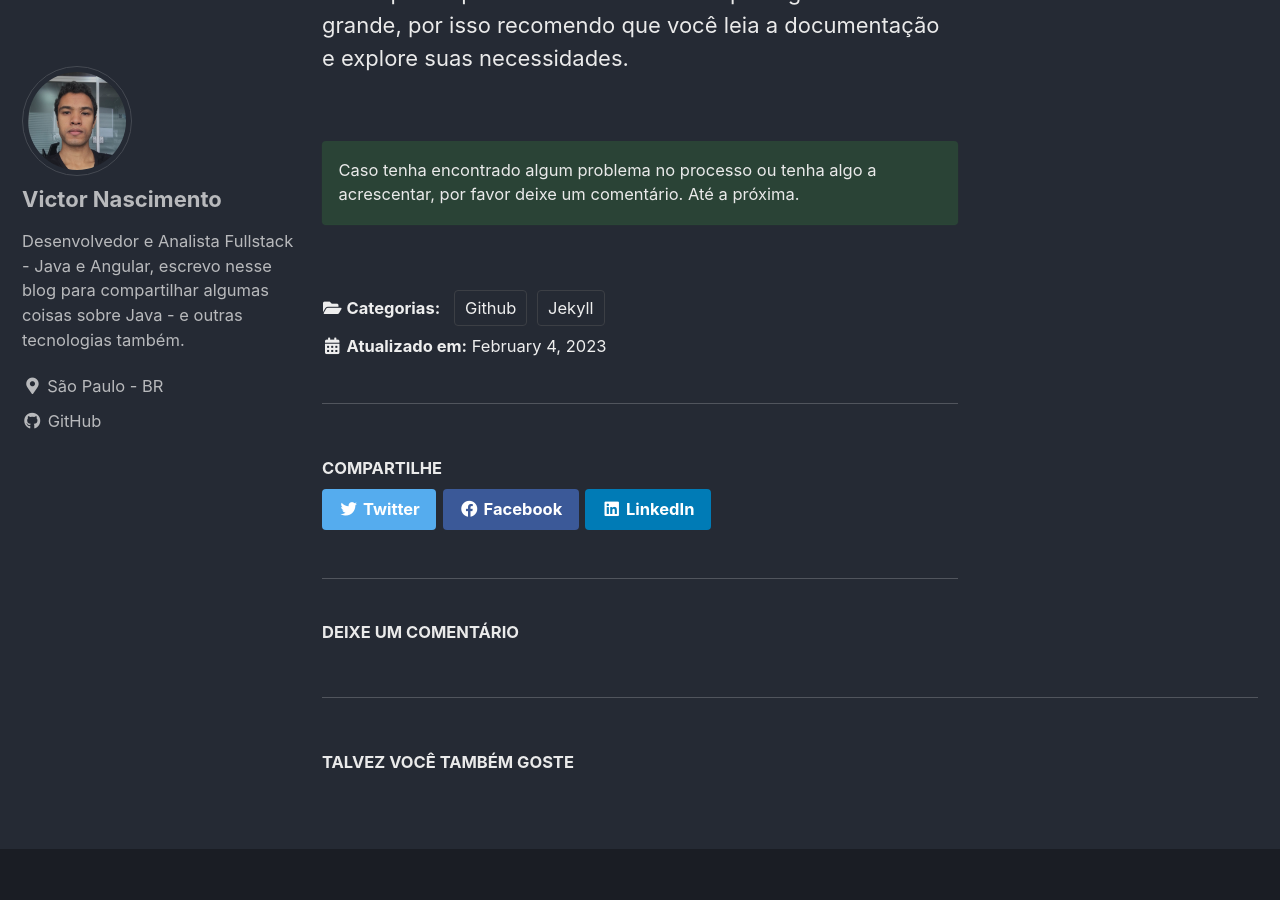
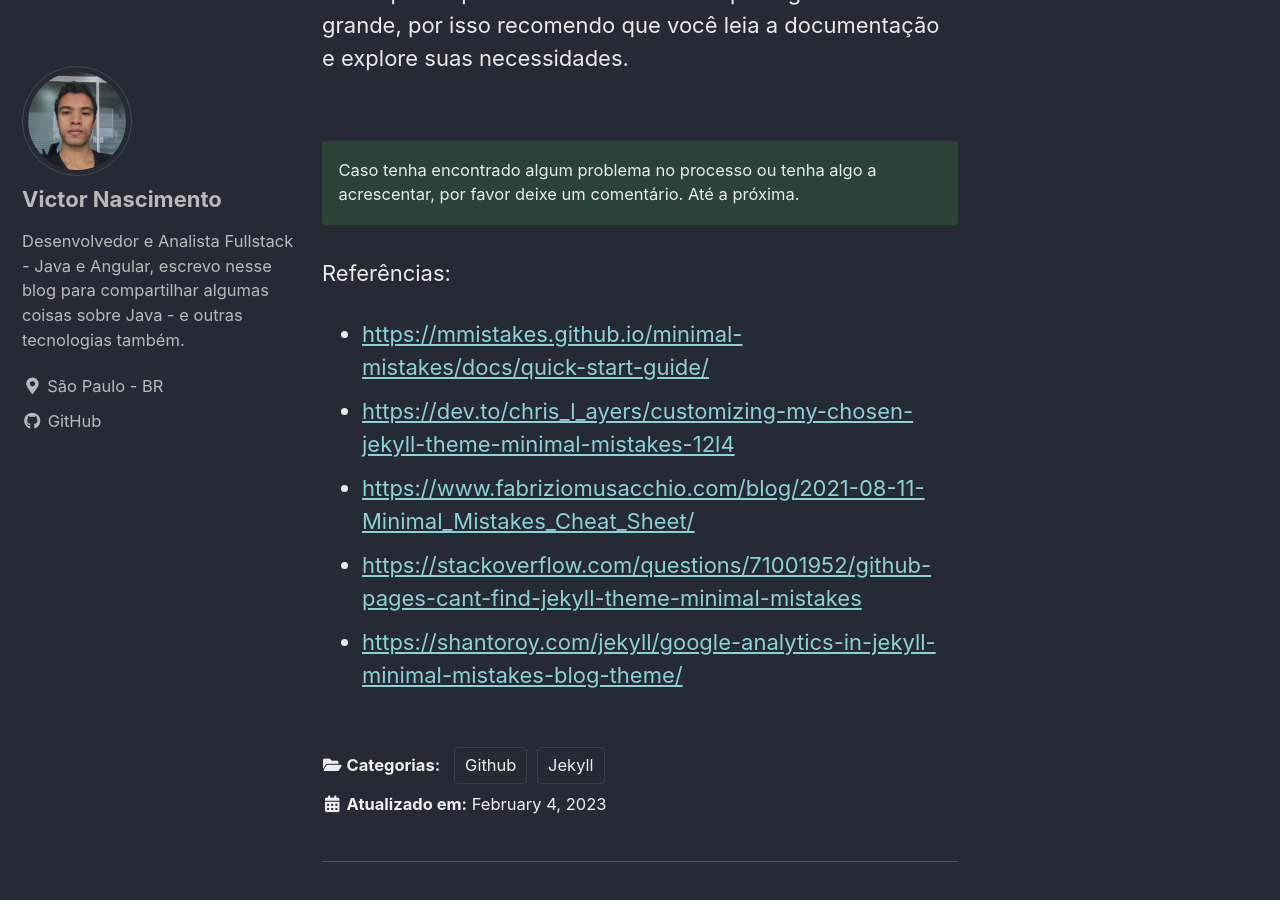
Before and after one commit to victor-VN/victor-vn.github.io, a Jekyll site: the page built from _posts/pt/2023-02-04-como-publicar-site-gratuitamente-github-jekyll.md, in a window 1280 px wide and 900 px high, scrolled down 9173 px. Built offline with Jekyll 4.4.1, drawn with Linux system fonts in a browser that asks for light colours; cached includes are drawn as plain includes; comment, search, counter and statistics services are not loaded; part of the change alters nothing that is shown.

Commit message:
added source for first ever post

```diff
--- a/_posts/pt/2023-02-04-como-publicar-site-gratuitamente-github-jekyll.md
+++ b/_posts/pt/2023-02-04-como-publicar-site-gratuitamente-github-jekyll.md
@@ -174,3 +174,11 @@ Explorar todas as configurações possíveis fugiria do escopo desse post e pra
 
 {: .notice--success}
 Caso tenha encontrado algum problema no processo ou tenha algo a acrescentar, por favor deixe um comentário. Até a próxima.
+
+Referências:
+
+- [https://mmistakes.github.io/minimal-mistakes/docs/quick-start-guide/](https://mmistakes.github.io/minimal-mistakes/docs/quick-start-guide/)
+- [https://dev.to/chris_l_ayers/customizing-my-chosen-jekyll-theme-minimal-mistakes-12l4](https://dev.to/chris_l_ayers/customizing-my-chosen-jekyll-theme-minimal-mistakes-12l4)
+- [https://www.fabriziomusacchio.com/blog/2021-08-11-Minimal_Mistakes_Cheat_Sheet/](https://www.fabriziomusacchio.com/blog/2021-08-11-Minimal_Mistakes_Cheat_Sheet/)
+- [https://stackoverflow.com/questions/71001952/github-pages-cant-find-jekyll-theme-minimal-mistakes](https://stackoverflow.com/questions/71001952/github-pages-cant-find-jekyll-theme-minimal-mistakes)
+- [https://shantoroy.com/jekyll/google-analytics-in-jekyll-minimal-mistakes-blog-theme/](https://stackoverflow.com/questions/71001952/github-pages-cant-find-jekyll-theme-minimal-mistakes)
```
